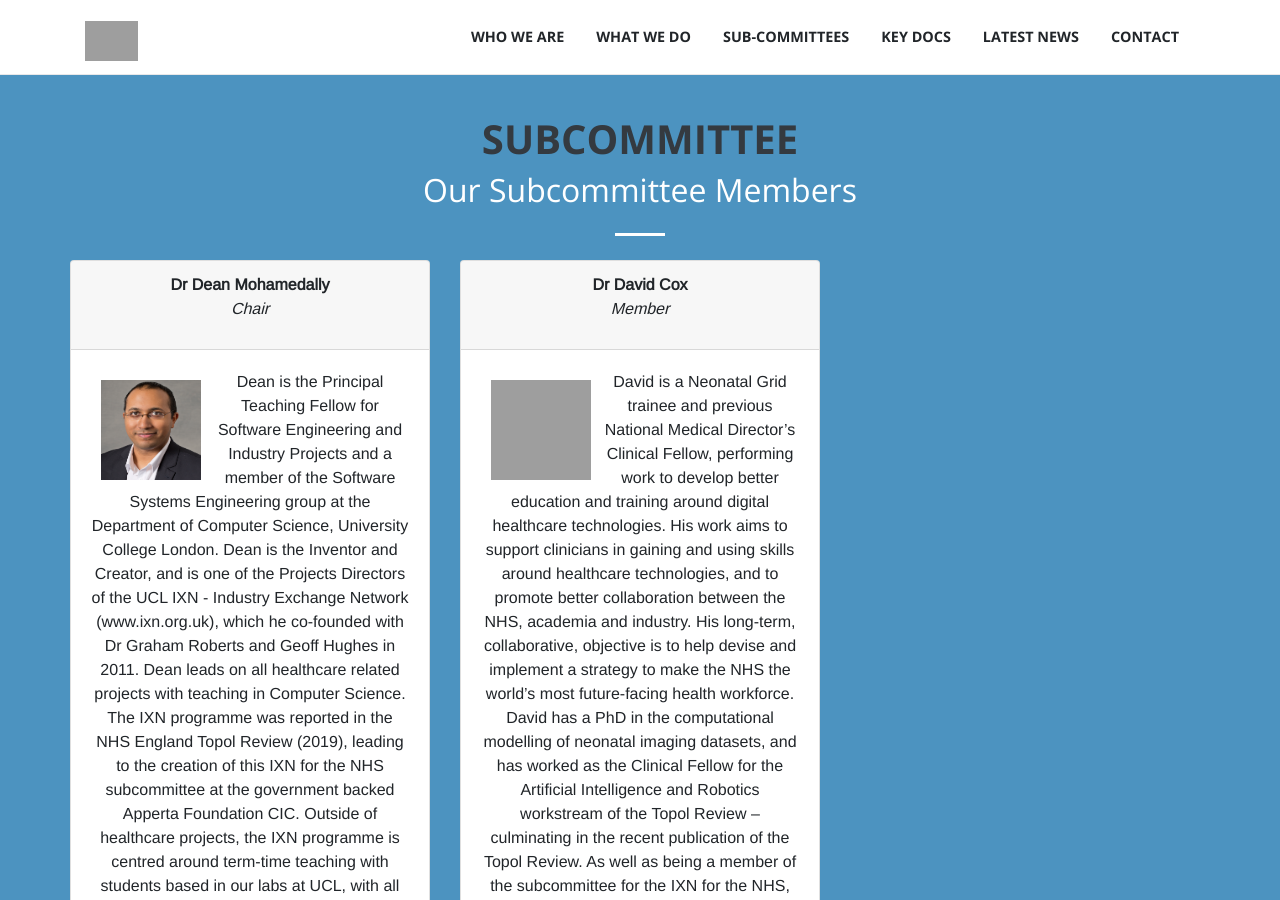
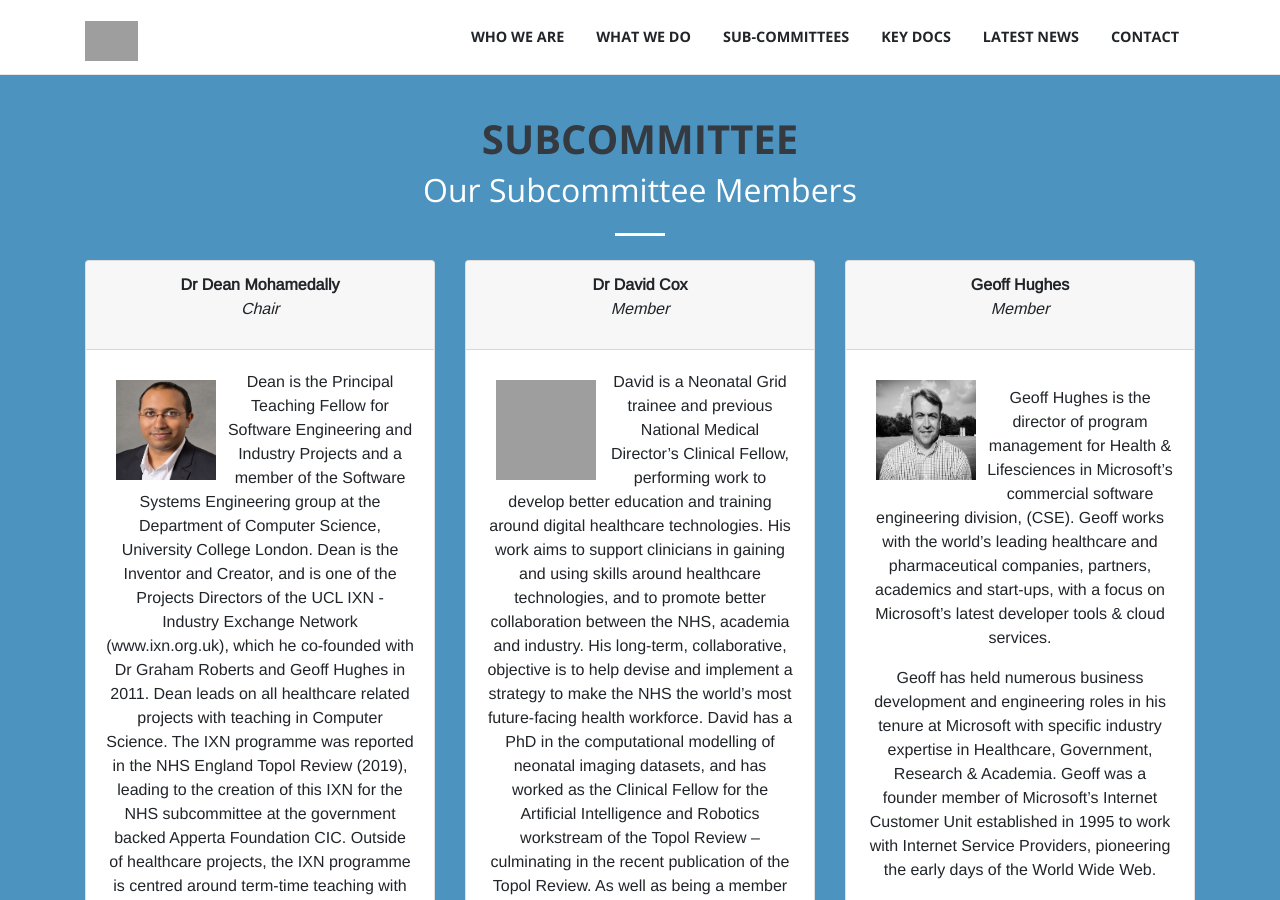
Before and after one commit to AppertaFoundation/apperta.org, a Jekyll site: the page built from _pages/IXNfortheNHS.md, in a window 1280 px wide and 900 px high, scrolled down 1061 px. Built offline with Jekyll 4.4.1, drawn with Linux system fonts in a browser that asks for light colours; nearby versions of some CDN libraries; some web fonts are replaced; grey boxes are pictures that could not be loaded.

Commit message:
Update IXNfortheNHS.md

```diff
--- a/_pages/IXNfortheNHS.md
+++ b/_pages/IXNfortheNHS.md
@@ -16,19 +16,20 @@ TOR:
 </section>
 <section id="about" style="background-image:url(../img/blog-bg_blue.png);background-position:center center;-webkit-background-size:cover;-moz-background-size:cover;-o-background-size:cover;background-size:cover">
       <div class="container">
-        <div class="row">
           <div class="col-lg12 mx-auto text-center">
             <h1 class="text-uppercase text-dark">
               <strong>Subcommittee</strong>
             </h1>
             <h2 class="section-heading text-white">Our Subcommittee Members</h2>
             <hr class="light my-4">
-                {% assign rows = site.subcommittee-members.size | divided_by: 3.0 | ceil %}
+
+                {% assign members = site.subcommittee-members | where:"subcommittee",page.title %}
+                {% assign rows = members.size | divided_by: 3.0 | ceil %}
                 {% for i in (1..rows) %}
                 <div class="row">
                     {% assign offset = forloop.index0 | times: 3 %}
-			{% assign sorted = site.subcommittee-members | sort:"role" %}
-                       {% for subcommittee-member in sorted limit:3 offset:offset | sort: 'role' %}
+                     {% assign sorted = site.subcommittee-members | where:"subcommittee",page.title | sort:"role" %}
+                       {% for subcommittee-member in sorted limit:3 offset:offset%}
                         {% if subcommittee-member.subcommittee == page.title %}
                             <div class="col-sm-4">
                                 <div class="card" style="height: 100%;">
@@ -37,7 +38,7 @@ TOR:
                                         <img class="pull-left" src="{{ subcommittee-member.photo }}" style="height:100px; width:100px; margin:10px" alt="Card image cap">
                                             <p class="card-text">{{ subcommittee-member.bio }}</p>
                                             <div class="row">
-                                                <div class="col-md-12 col-xs-12 col-centered">{% if subcommittee-member.twitter == null %}
+                                                <div class="col-md-12 col-xs-12  col-centered">                        {% if subcommittee-member.twitter == null %}
                                                     {% else %}
                                                     <a href="http://twitter.com/{{ subcommittee-member.twitter }}" target="_blank"><i class="fab fa-twitter fa-2x"></i></a>
                                                 {% endif %}
@@ -64,5 +65,4 @@ TOR:
                 {% endfor %}
             </div>
         </div>
-    </div>
 </section>
```
